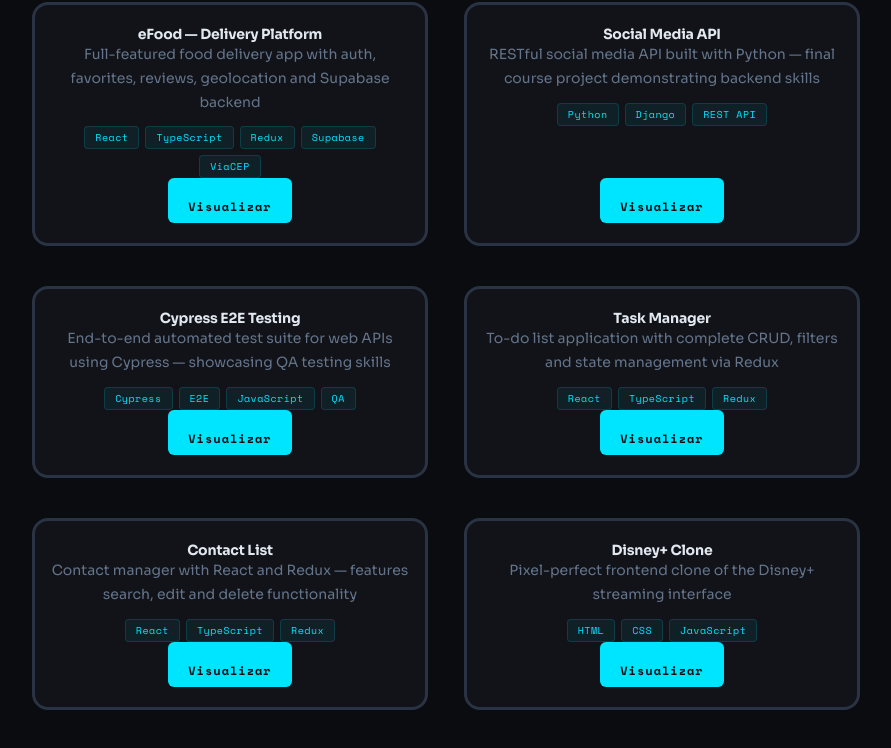
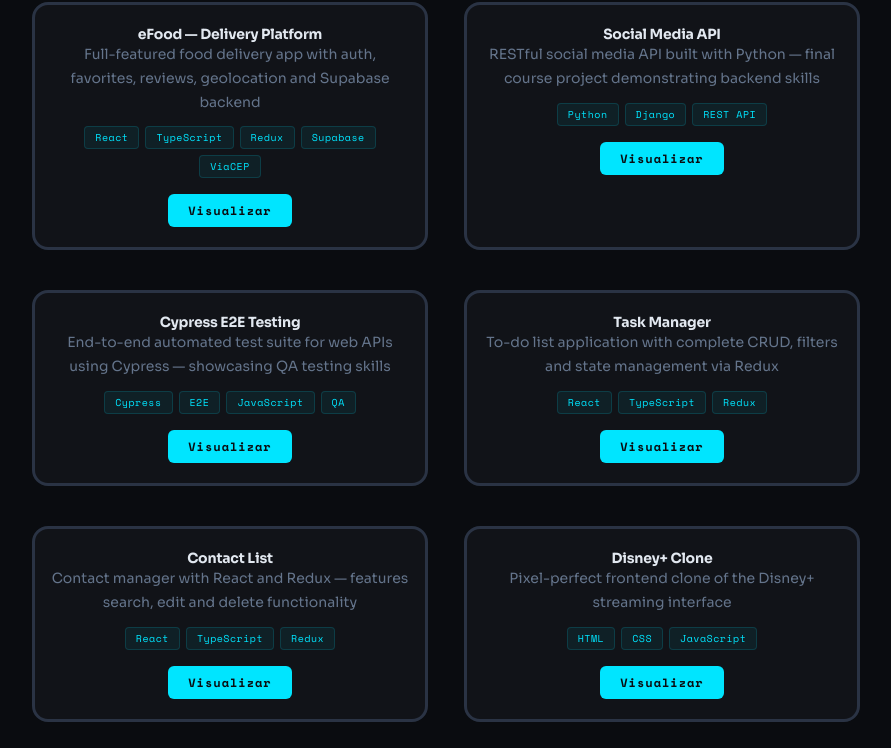
Before and after one commit to viniciussilva2504/portfolio, a Next.js app: page / in a window 1280 px wide. Shown: the part 789-1537 px from the top of the page, without its empty margins (338-1229 px from the left). Built offline with nearby package versions, Linux system fonts and the light colour scheme.

Commit message:
feat: add screenshot script and update README with preview

```diff
--- a/src/components/Projeto/styles.ts
+++ b/src/components/Projeto/styles.ts
@@ -30,8 +30,7 @@
   text-decoration: none;
   padding: 8px 20px;
   display: inline-block;
-  margin-top: auto;
-  padding-top: 20px;
+  margin-top: 16px;
   align-self: center;
   border-radius: 6px;
   transition: all 0.2s ease;
```
Also changed, not shown: 2 other files (tests, documents, lock files or other folders).
